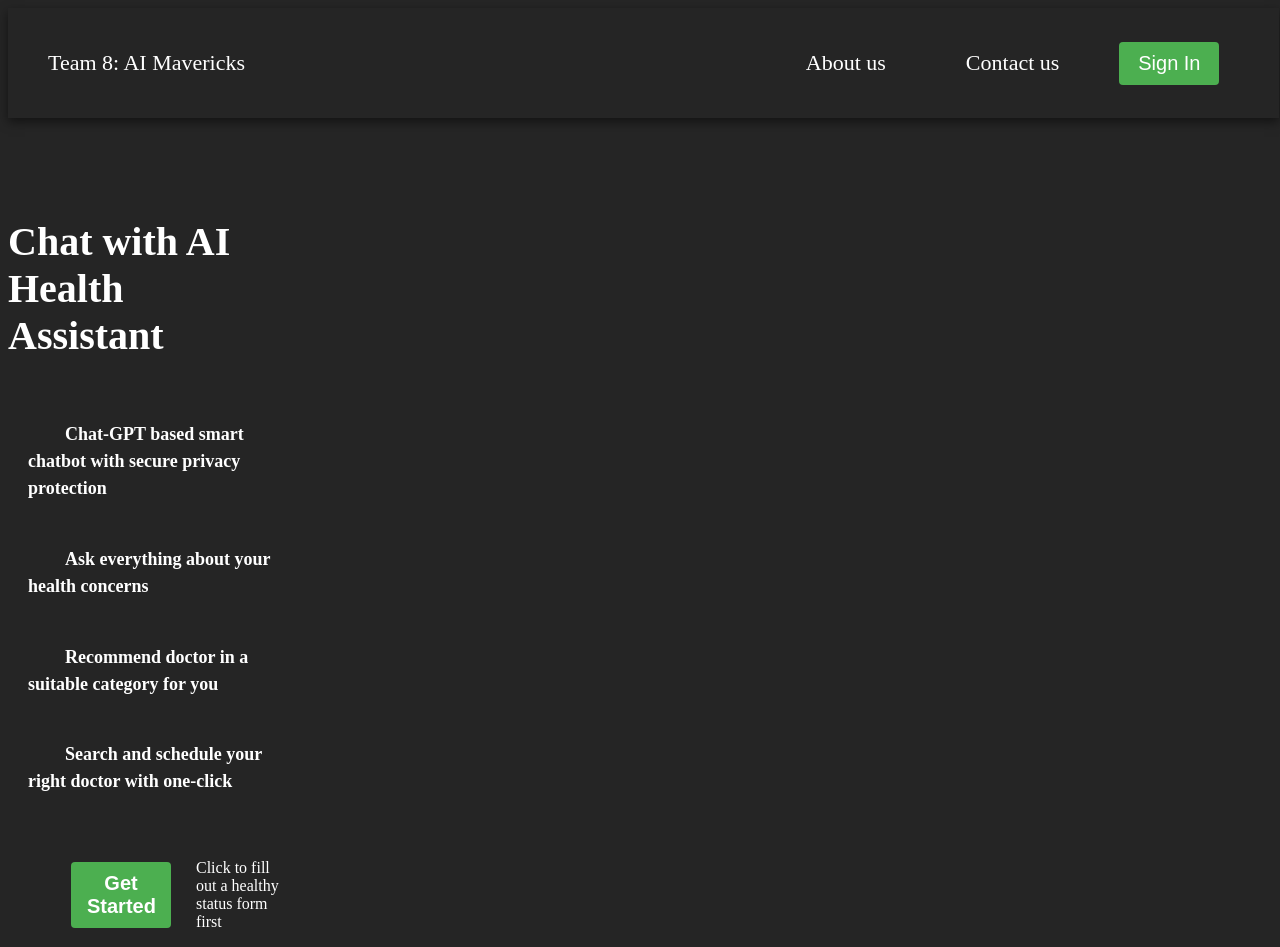
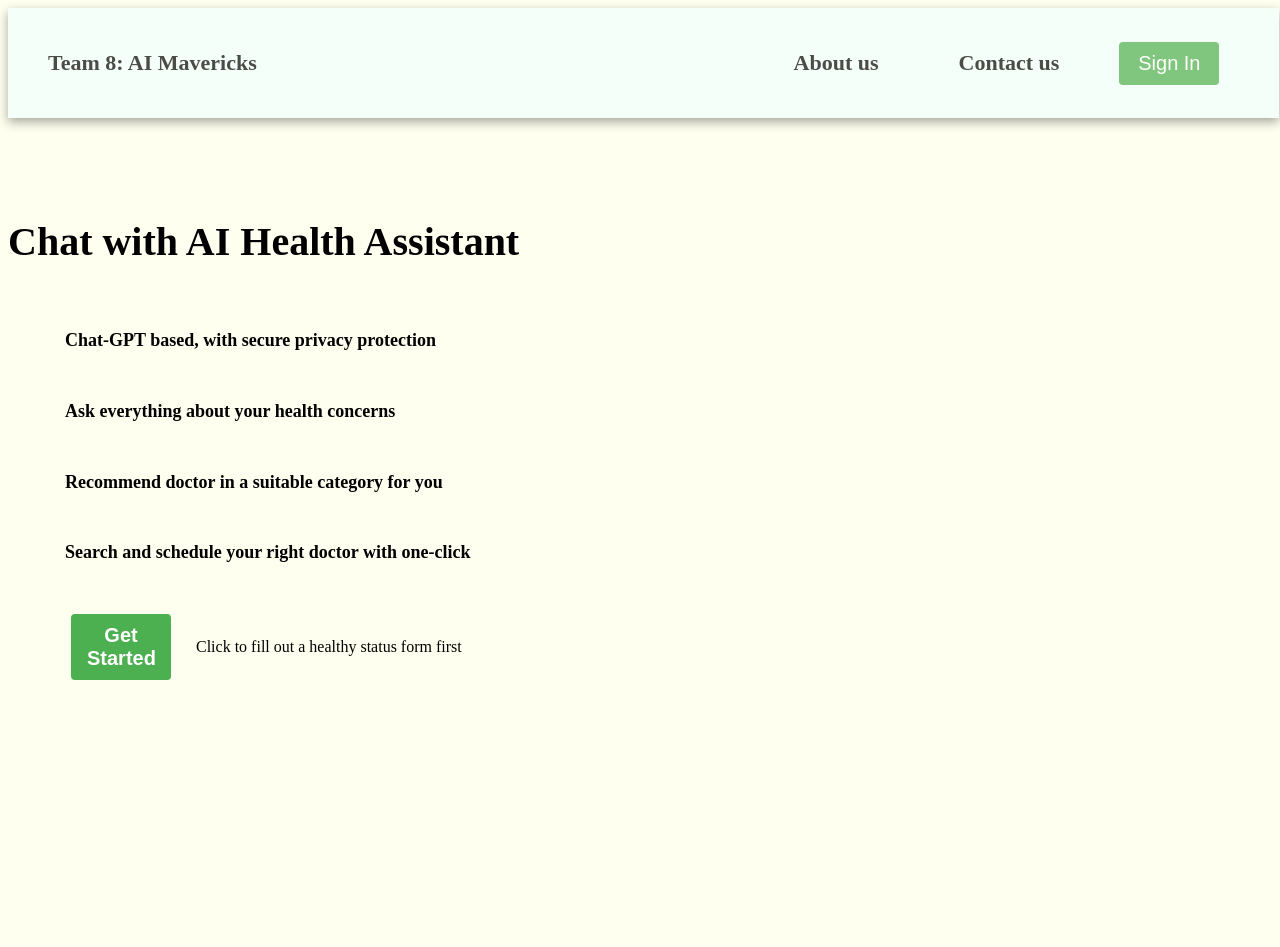
Before and after one commit to AndrewWooo/LLM_AI_Mavericks, a Flask app: template interface-chatBot/templates/form.html in a window 1280 px wide. After the commit the page ends 680 px from the top, so only its background shows below. Run offline with Flask 2, Linux system fonts and the light colour scheme; the template is opened without the code that fills it, so the values that code supplies are empty.

Commit message:
style change3

```diff
--- a/interface-chatBot/static/formstyle.css
+++ b/interface-chatBot/static/formstyle.css
@@ -1,22 +1,24 @@
 body{
-    background-color: rgb(37, 37, 37);
+    background-color: #FFFFF0;
 }
 .web_header{
   width: 99%;
   height: 90px;
   display: flex;
   justify-content: space-between;
-  background-color: rgb(37, 37, 37);
+  background-color: #F0FFFF;
   align-items: center;
   padding: 10px;
   box-shadow: 0 4px 10px rgba(0, 0, 0, 0.5);
+  opacity: 0.7;
 }
 
 .web_header li {
-color: white;
+color: black;
 font-size: 22px;
 list-style: none;
 margin-left: 30px;
+font-weight: bold;
 }
 .nav_info{
   display: flex;
@@ -37,13 +39,14 @@ margin-right: 50px;
 }
 
 .intro_box{
+  position: relative;
   height: 100%;
   width: 43%;
   display: flex;
   flex-direction: column;
   flex-shrink: 0;
   margin-right: 110px;
-  color: white;
+  color: black;
 }
 .intro_box h1{
   font-size: 40px;
@@ -81,9 +84,10 @@ margin-right: 50px;
   margin-left: -25px;
 }
 .introimg{
-  width: 43%;
+  width: 635px;
   height: 100%;
-  object-fit: cover;
+  z-index: 0;
+  display: block;
 }
 
 
@@ -99,6 +103,7 @@ margin-right: 50px;
     border-radius: 8px;
     color: black;
     z-index: 1000;
+    margin-top: 20px;
   }
 
   ul {
--- a/interface-chatBot/templates/form.html
+++ b/interface-chatBot/templates/form.html
@@ -21,7 +21,7 @@
       <h1>Chat with AI Health Assistant</h1>
       <h2>
         <i></i>
-        <span>Chat-GPT based smart chatbot with secure privacy protection</span>
+        <span>Chat-GPT based, with secure privacy protection</span>
       </h2>
       <h2>
         <i></i>
@@ -40,12 +40,14 @@
         <p>Click to fill out a healthy status form first</p>
       </div>
     </div>
+    <div class="introimg">
+    </div>
 
+    <div>
       <form action="/chat" method="post" class="form" >
         <ul>
           <li>
             <h1>Basic Info</h1>
-          <span class="required_notification">* Denotes Required Field</span>
             <li>
               <label for="phone">Phone Number:</label>
               <input type="text" id="phone" value="6823671111" name="phone" required>
@@ -99,17 +101,16 @@
       <button type="submit">Submit</button>
     </div>
       </form>
-
-    <div class="introimg">
-
     </div>
 </div>
   <script>
     const sButton = document.getElementById("startButton");
     const form1 = document.getElementsByClassName("form")[0];
+    const introimg = document.getElementsByClassName("introimg")[0];
     sButton.addEventListener('click', function() {
     // Show the form by setting its display property to 'block'
     form1.style.display = 'block';
+    introimg.style.display = 'none';
     sButton.disabled = true;
   });
 
```
Lines whose indentation alone changed are shown as unchanged.
